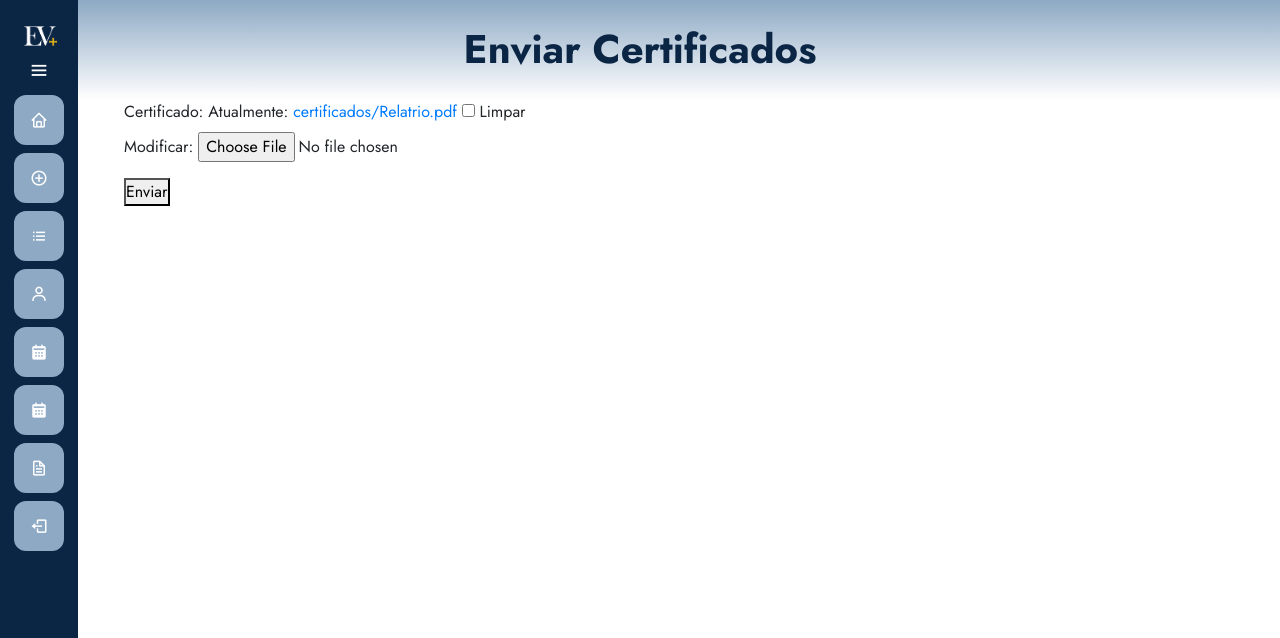
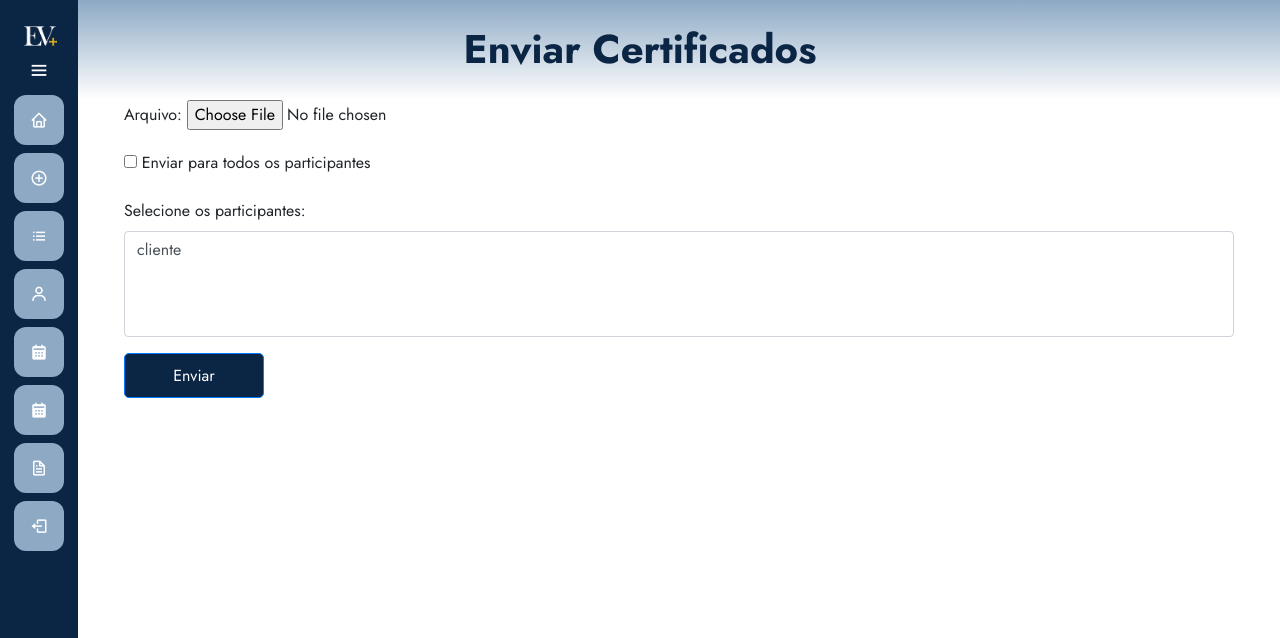
Before and after one commit to denylsonfreitas/EVPLUS-APS, a Django app: page /eventos/enviar-certificado/24/ in a window 1280 px wide. Shown: the top 638 px of the page. Run offline with Django 5.2, Linux system fonts and the light colour scheme; a user stored in the database is signed in; data comes from the database, SQL or seed files in the repository.

Commit message:
Update event templates and views to include download certificate functionality

```diff
--- a/eventos/forms.py
+++ b/eventos/forms.py
@@ -2,15 +2,15 @@
 
 from django import forms
 from .models import Evento
-from .models import Inscricao
+from .models import Certificado
 
 class EventoForm(forms.ModelForm):
     class Meta:
         model = Evento
-        fields = ['name', 'description', 'local', 'date', 'time', 'category', 'banner', 'limite_inscricoes', 'certificado']
+        fields = ['name', 'description', 'local', 'date', 'time', 'category', 'banner', 'limite_inscricoes']
         exclude = ['user', 'clients', 'finalizado']
 
 class CertificadoForm(forms.ModelForm):
     class Meta:
-        model = Evento
-        fields = ['certificado']
+        model = Certificado
+        fields = ['arquivo']
--- a/eventos/models.py
+++ b/eventos/models.py
@@ -15,7 +15,6 @@ class Evento(models.Model):
     banner = models.ImageField(null=True, blank=True, upload_to='images/')
     limite_inscricoes = models.PositiveIntegerField(null=True, blank=True, verbose_name="Limite de Inscrições")
     finalizado = models.BooleanField(default=False)
-    certificado = models.FileField(upload_to='certificados/', null=True, blank=True)
 
     def __str__(self):
         return self.name
@@ -26,3 +25,13 @@ class Inscricao(models.Model):
 
     class Meta:
         unique_together = ['evento', 'user']
+
+from django.db import models
+
+class Certificado(models.Model):
+    evento = models.ForeignKey(Evento, on_delete=models.CASCADE, default=1)
+    participante = models.ForeignKey(User, on_delete=models.CASCADE, default=1)
+    arquivo = models.FileField(upload_to='certificados/')
+
+    def __str__(self):
+        return f"Certificado de {self.participante.username} para {self.evento.name}"
--- a/eventos/templates/enviarCertificado.html
+++ b/eventos/templates/enviarCertificado.html
@@ -14,7 +14,23 @@
                 <form method="POST" enctype="multipart/form-data">
                     {% csrf_token %}
                     {{ form.as_p }}
-                    <button type="submit">Enviar</button>
+                    <div class="form-group">
+                        <label for="id_enviar_para_todos">
+                            <input type="checkbox" id="id_enviar_para_todos" name="enviar_para_todos">
+                            Enviar para todos os participantes
+                        </label>
+                    </div>
+                    <div class="form-group">
+                        <label for="id_participantes_selecionados">
+                            Selecione os participantes:
+                        </label>
+                        <select multiple class="form-control" id="id_participantes_selecionados" name="participantes_selecionados">
+                            {% for participante in evento.clients.all %}
+                                <option value="{{ participante.id }}">{{ participante.username }}</option>
+                            {% endfor %}
+                        </select>
+                    </div>
+                    <button type="submit" class="btn btn-primary">Enviar</button>
                 </form>
             </div>
         </div>
--- a/eventos/templates/gerenciarCertificados.html
+++ b/eventos/templates/gerenciarCertificados.html
@@ -19,11 +19,6 @@
                                 {{ evento.name }}
                                 {% if request.user == evento.user %}
                                     | <a href="{% url 'eventos:enviar_certificado' evento.id %}">Enviar Certificado</a>
-                                    {% if perms.eventos.add_inscricao %}
-                                        {% if evento.certificado %}
-                                            | <a href="{% url 'eventos:download_certificado' evento.id %}">Download Certificado</a>
-                                        {% endif %}
-                                    {% endif %}
                                 {% endif %}
                             </li>
                         {% endfor %}
--- a/eventos/templates/minhasInscricoes.html
+++ b/eventos/templates/minhasInscricoes.html
@@ -56,6 +56,9 @@
                                 <td>{{ evento.date }}</td>
                                 <td>
                                     <a href="{% url 'eventos:detalhes_evento' evento.id %}" class="btn btn-info">Detalhes</a>
+                                    {% if evento.certificado %}
+                                    <a href="{% url 'eventos:download_certificado' evento.id %}" class="btn btn-success">Baixar Certificado</a>
+                                    {% endif %}
                                 </td>
                             </tr>
                         {% endfor %}
--- a/eventos/views.py
+++ b/eventos/views.py
@@ -1,13 +1,11 @@
 #views.py
 
-from .models import Evento
-from .forms import EventoForm
-from django.http import HttpResponse
+from .models import Evento, Certificado
+from .forms import EventoForm, CertificadoForm
+from django.http import HttpResponse, FileResponse
+from django.contrib.auth.models import User
 from django.shortcuts import render, redirect, get_object_or_404
 from django.contrib.auth.decorators import login_required, permission_required
-from django.http import FileResponse
-from .forms import CertificadoForm
-import os
 
 @permission_required('eventos.add_evento', login_url='/auth/login/')
 def eventos(request):
@@ -134,22 +132,31 @@ def gerenciarCertificados(request):
 def enviarCertificado(request, evento_id):
     exibir_sidebar = True
     evento = get_object_or_404(Evento, pk=evento_id)
+
     if request.method == 'POST':
-        form = CertificadoForm(request.POST, request.FILES, instance=evento)
+        form = CertificadoForm(request.POST, request.FILES)
         if form.is_valid():
-            evento.certificado = form.cleaned_data['certificado']
-            evento.save()
+            if request.POST.get('enviar_para_todos'):
+                for participante in evento.clients.all():
+                    Certificado.objects.create(evento=evento, participante=participante, arquivo=form.cleaned_data['arquivo'])
+            else:
+                participantes_selecionados = request.POST.getlist('participantes_selecionados')
+                for participante_id in participantes_selecionados:
+                    participante = get_object_or_404(User, pk=participante_id)
+                    Certificado.objects.create(evento=evento, participante=participante, arquivo=form.cleaned_data['arquivo'])
+
             return redirect('eventos:gerenciar_certificados')
     else:
-        form = CertificadoForm(instance=evento)
+        form = CertificadoForm()
+
     return render(request, 'enviarCertificado.html', {'form': form, 'exibir_sidebar': exibir_sidebar, 'evento': evento})
+
 
 @login_required
 @permission_required('eventos.add_inscricao', raise_exception=True)
 def downloadCertificado(request, evento_id):
     evento = get_object_or_404(Evento, pk=evento_id)
-    if evento.finalizado and evento.certificado:
-        certificado_path = evento.certificado.path
-        return FileResponse(open(certificado_path, 'rb'), as_attachment=True)
-    else:
-        return HttpResponse("Certificado não encontrado ou evento não finalizado.", status=404)
+    certificado = evento.certificado
+    if certificado:
+        return FileResponse(open(certificado.path, 'rb'))
+    return HttpResponse("O certificado não foi encontrado.", status=404)
--- a/templates/base.html
+++ b/templates/base.html
@@ -76,6 +76,8 @@
         <span class="tooltip">Meus Eventos</span>
       </li>
       {% endif %}
+      {% endif %}
+      {% if perms.eventos.add_evento %}
       <li>
         <a href="{% url 'eventos:gerenciar_certificados' %}">
           <i class='bx bx-file'></i>
```
Also changed, not shown: db.sqlite3, eventos/migrations/0020_certificado.py (added), eventos/migrations/0021_remove_certificado_nome_remove_evento_certificado_and_more.py (added), 3 other files.
